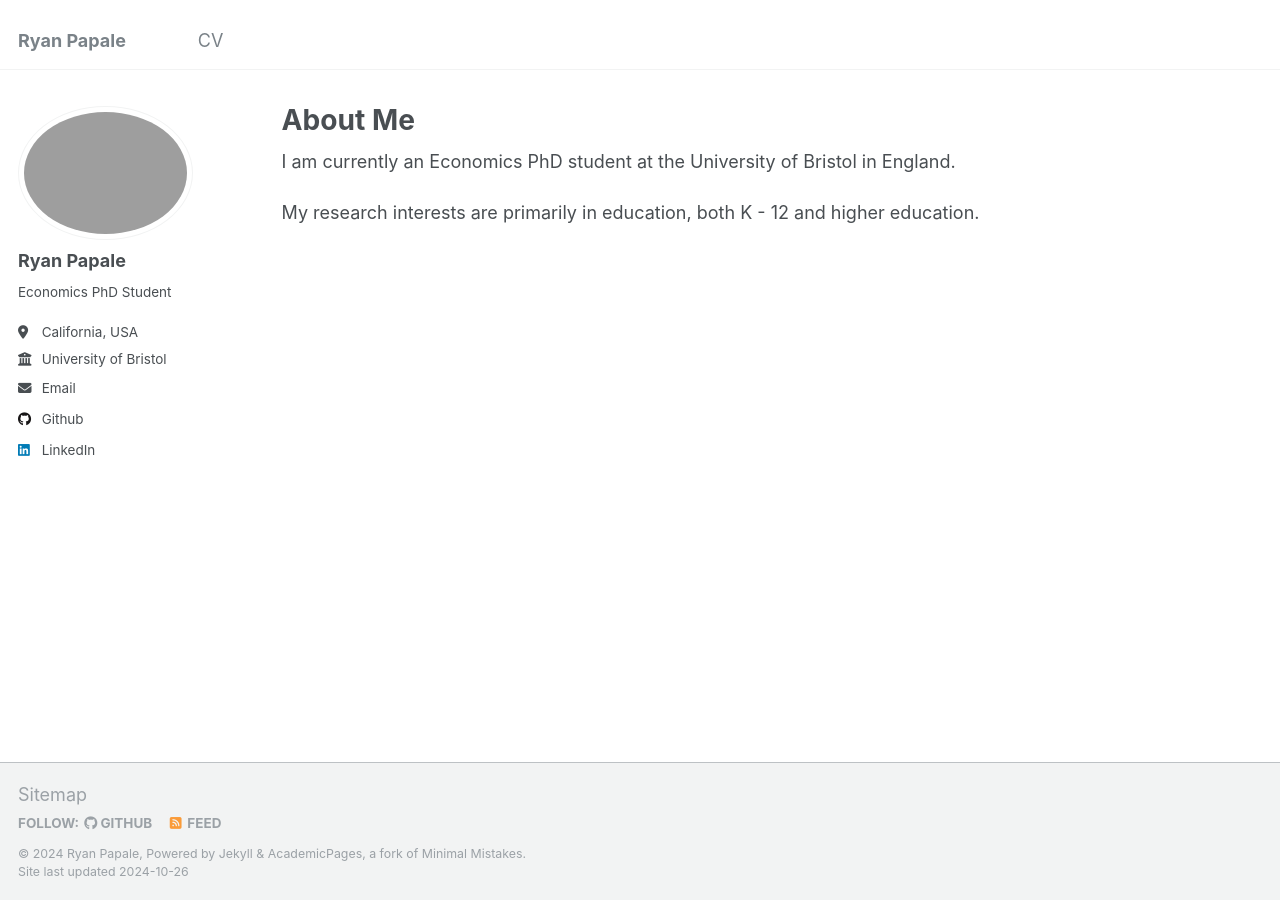
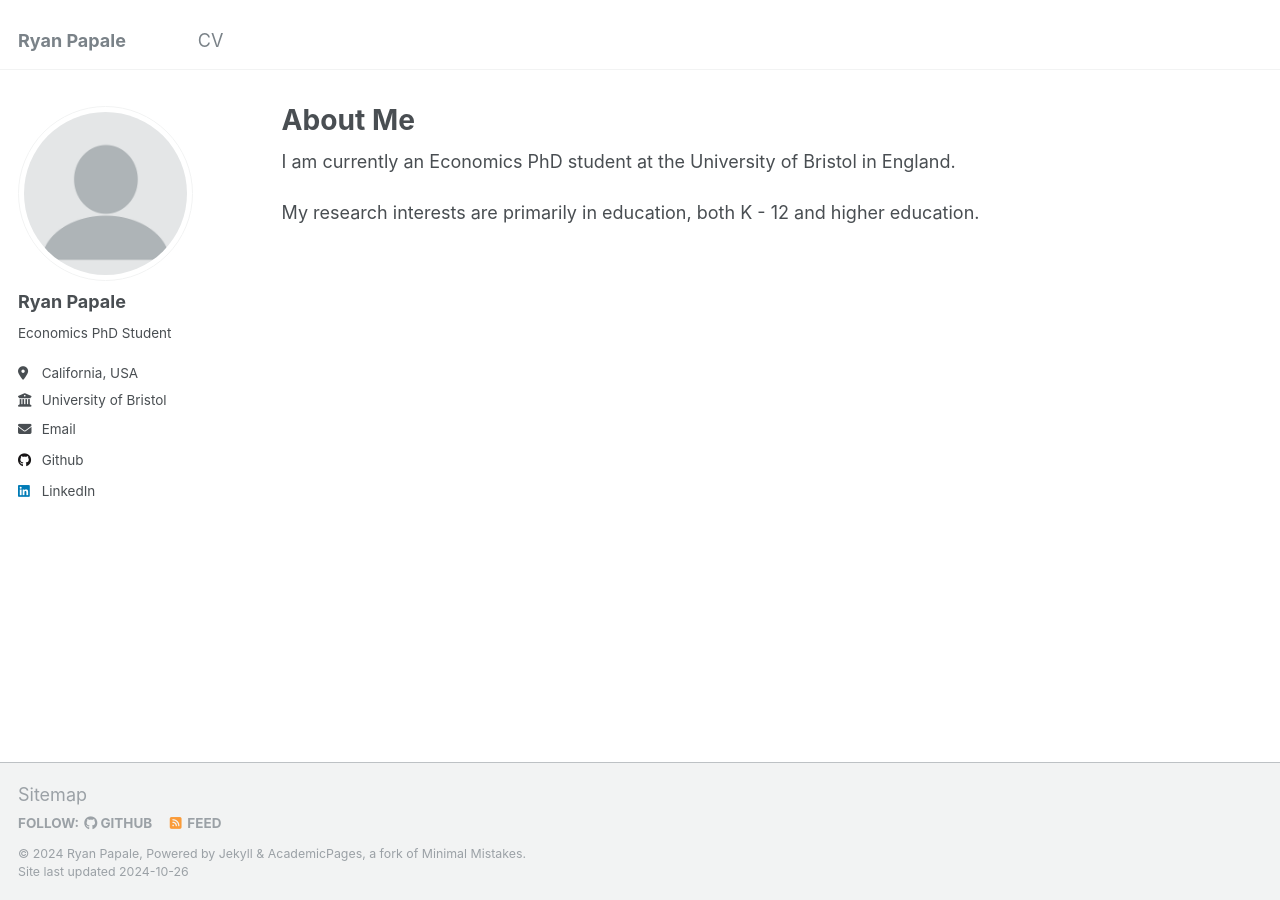
Before and after one commit to ryanpapale/ryanpapale.github.io, a Jekyll site: the page built from _pages/about.md, in a window 1280 px wide. Built offline with Jekyll 4.4.1, drawn with Linux system fonts in a browser that asks for light colours.

Commit message:
Update _config.yml

```diff
--- a/_config.yml
+++ b/_config.yml
@@ -21,7 +21,7 @@ repository               : "ryanpapale/ryanpapale.github.io"
 #               Additional customization can be done by editing /_includes/author-profile.html
 author:
   # Biographic information
-  avatar           : "headshot.jpg"
+  avatar           : "profile.png"
   name             : "Ryan Papale"
   pronouns         : # example: "she/her"
   bio              : "Economics PhD Student"
```
